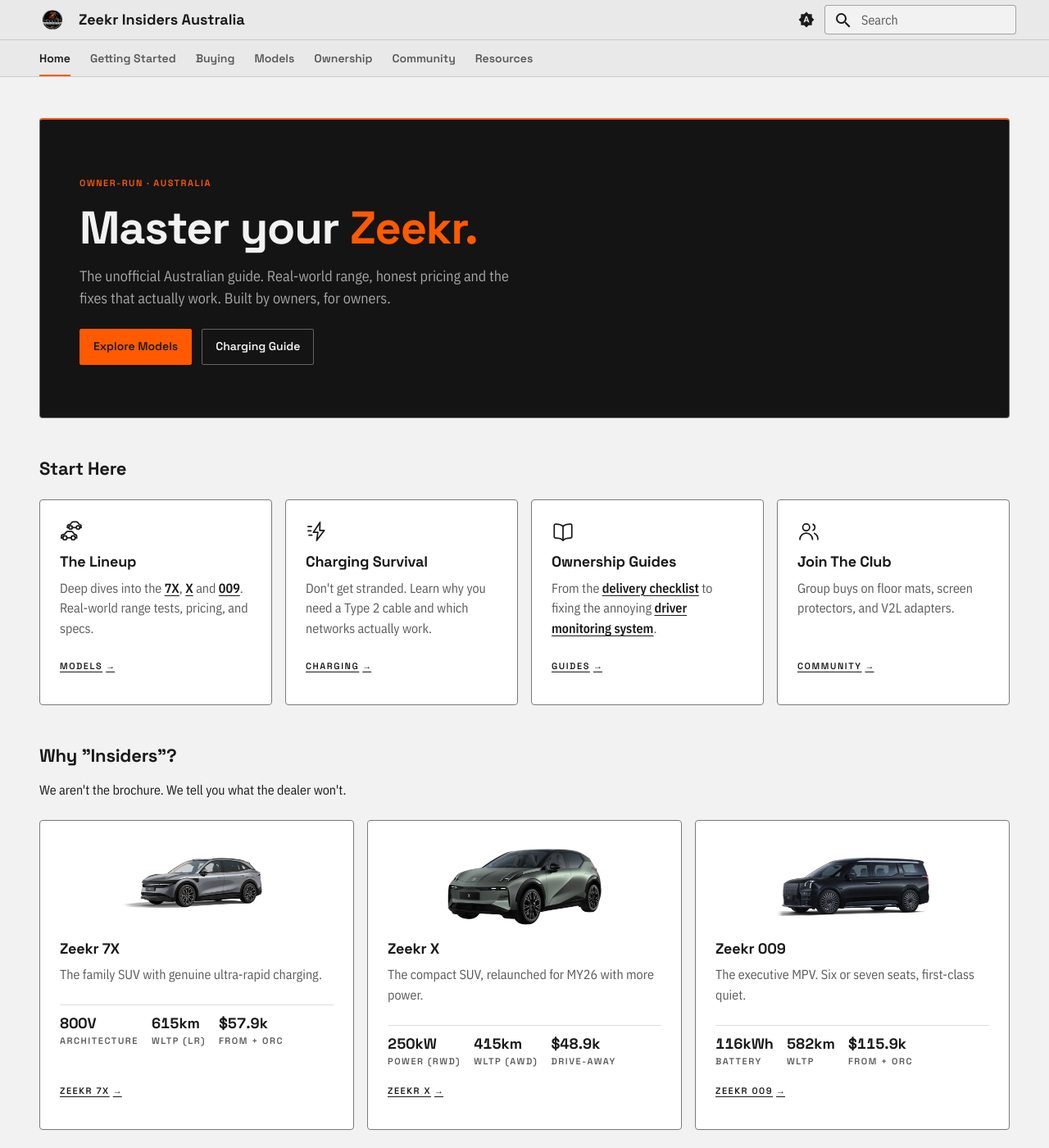
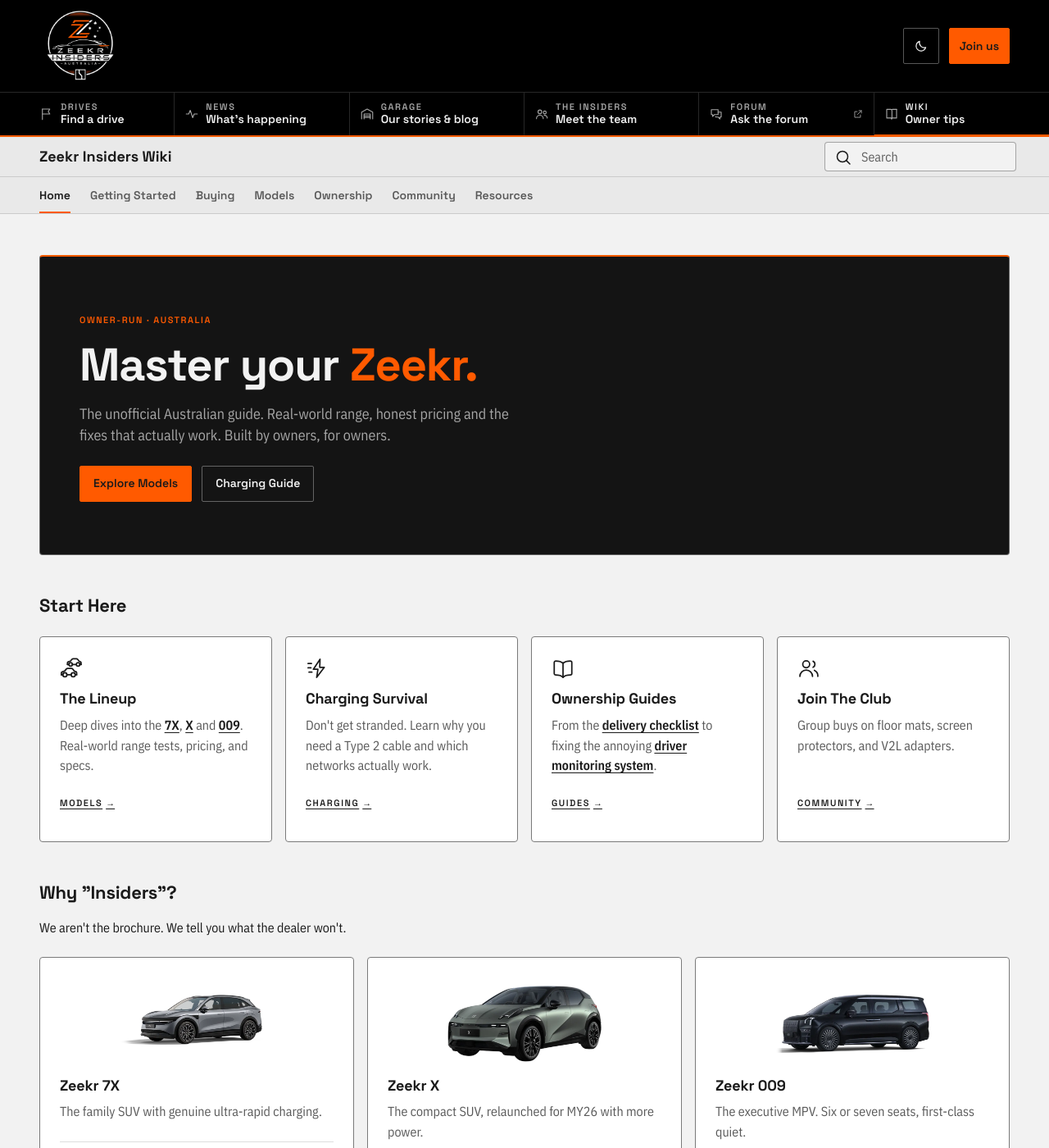
Before and after one commit to zeekr-insiders/wiki, an MkDocs documentation site: the page built from content/index.md, in a window 1280 px wide and 1400 px high. Shown: the whole window at 82% size. Built offline with MkDocs 1.6.1 and Material for MkDocs 9.7.7, drawn with Linux system fonts in a browser that asks for light colours; some of the changed text lies outside the part shown.

Commit message:
put the site's masthead and footer on the wiki, with its URLs, page titles and share tags

```diff
--- a/mkdocs.yml
+++ b/mkdocs.yml
@@ -1,39 +1,40 @@
 site_name: Zeekr Insiders Australia
 site_description: Your friendly guide to owning a Zeekr in Australia. Learn, discover, and master your EV.
 site_author: Zeekr Insiders Australia
-site_url: https://thushan.github.io/zeekr/
+# Planned wiki host, from web-home's LINKS.wiki. Canonicals and share images are built from it.
+site_url: https://wiki.zeekrinsiders.com.au/
 
 docs_dir: content
 
 theme:
   name: material
   custom_dir: overrides
-  logo: assets/zi-logo.png
-  favicon: assets/favicon.png
+  logo: assets/img/logo-badge.png
+  favicon: assets/favicons/favicon-32.png
+  # Fonts are self-hosted in zeekr.css, so no request goes to Google Fonts.
+  font: false
+  # The front door's glyphs (overrides/.icons/zi) for the chrome Material draws itself.
+  icon:
+    menu: zi/menu
+    search: zi/search
+    top: zi/up
   palette:
-    # Palette toggle for automatic mode
-    - media: "(prefers-color-scheme)"
+    # Two states, as on the front door: the first visit follows the OS, the toggle then picks one.
+    - media: "(prefers-color-scheme: dark)"
+      scheme: slate
+      primary: custom
+      accent: custom
       toggle:
-        icon: material/brightness-auto
-        name: Switch to light mode
+        icon: zi/sun
+        name: Switch to light theme
 
-    # Palette toggle for light mode
     - media: "(prefers-color-scheme: light)"
       scheme: default
       primary: custom
       accent: custom
       toggle:
-        icon: material/brightness-7
-        name: Switch to dark mode
-
-    # Palette toggle for dark mode
-    - media: "(prefers-color-scheme: dark)"
-      scheme: slate
-      primary: custom
-      accent: custom
-      toggle:
-        icon: material/brightness-4
-        name: Switch to system preference
+        icon: zi/moon
+        name: Switch to dark theme
 
   features:
     - navigation.tabs
@@ -55,16 +56,29 @@ extra:
     abbreviation: "ZI"
     full_name: "Zeekr Insiders Australia"
     location: "Australia"
-    contact_email: "insiders@zeekr.club"
-    website: "https://zeekr.club"
-    forum_url: ""  # To be added when forum is ready
+    # The club takes messages through the front door's contact form, which routes them to the right person.
+    contact_url: "https://zeekrinsiders.com.au/contact"
+    website: "https://zeekrinsiders.com.au"
+    forum_url: "https://forums.zeekrinsiders.com.au/"
+  # The front door (web-home). Every masthead and footer link is built from base_url, so moving the site is one change here.
+  site:
+    base_url: "https://zeekrinsiders.com.au"
+    title_suffix: "Zeekr Insiders"
+    forum_url: "https://forums.zeekrinsiders.com.au/"
+    # Mirrors web-home's JOIN_URL: the forum registration page stands in until a join page exists.
+    join_url: "https://forums.zeekrinsiders.com.au/register/"
+    og_image: "assets/img/og-default.png"
+  # Same three channels, in the same order, as the front door footer (web-home src/lib/data/socials.json).
   social:
-    - icon: fontawesome/brands/github
-      link: https://github.com/thushan/zeekr
-    - icon: fontawesome/brands/facebook
-      link: https://facebook.com/groups/zeekrinsiders
-    - icon: fontawesome/brands/instagram
-      link: https://instagram.com/zeekrinsiders
+    - icon: zi/facebook
+      name: "Facebook: Zeekr Insiders"
+      link: https://www.facebook.com/groups/2044179713083663/
+    - icon: zi/youtube
+      name: "YouTube: @ZeekrInsiders"
+      link: https://www.youtube.com/channel/UCGs7pzQ_eeVIMCbk118RTtw
+    - icon: zi/x
+      name: "X: @zeekrinsiders"
+      link: https://x.com/zeekrinsiders
 
 extra_css:
   - stylesheets/zeekr.css
--- a/overrides/main.html
+++ b/overrides/main.html
@@ -1,6 +1,63 @@
 {% extends "base.html" %}
 
+{#- One page name for <title> and the share tags. Pages under a model ("Overview", "Pricing") take the model's
+    name too, so a tab or a share reads "Zeekr 7X Pricing", not just "Pricing". -#}
+{%- macro zi_name(page) -%}
+  {%- if page and page.meta and page.meta.title -%}
+    {{ page.meta.title }}
+  {%- elif page and page.title and not page.is_homepage -%}
+    {%- set t = page.title | striptags -%}
+    {%- if page.parent and page.parent.title and page.parent.title.startswith("Zeekr ") and not t.startswith("Zeekr") -%}
+      {{ page.parent.title }} {{ t }}
+    {%- else -%}
+      {{ t }}
+    {%- endif -%}
+  {%- else -%}
+    Wiki
+  {%- endif -%}
+{%- endmacro -%}
+
+
+{#- "Page | Zeekr Insiders", the front door's title format. The home page is the wiki itself. -#}
+{% block htmltitle %}
+  <title>{{ zi_name(page) | trim }} | {{ config.extra.site.title_suffix }}</title>
+{% endblock %}
+
+{% block site_meta %}
+  {{ super() }}
+  {#- Material only links theme.favicon; the rest of the set matches web-home/static. -#}
+  <link rel="icon" href="{{ 'favicon.ico' | url }}" sizes="48x48">
+  <link rel="apple-touch-icon" href="{{ 'apple-touch-icon.png' | url }}">
+  <link rel="manifest" href="{{ 'site.webmanifest' | url }}">
+  <meta name="theme-color" content="#000000">
+{% endblock %}
+
 {% block extrahead %}
-  <!-- Preload the display font so headings don't visibly swap after first paint -->
+  {#- Preload the faces above the fold so headings and body do not visibly swap after first paint. -#}
   <link rel="preload" href="{{ 'assets/fonts/space-grotesk-latin.woff2' | url }}" as="font" type="font/woff2" crossorigin>
+  <link rel="preload" href="{{ 'assets/fonts/ibm-plex-sans-condensed-latin-400-normal.woff2' | url }}" as="font" type="font/woff2" crossorigin>
+  {%- set og_title = (zi_name(page) | trim) ~ " | " ~ config.extra.site.title_suffix -%}
+  {%- set og_desc = (page.meta.description if page and page.meta and page.meta.description else config.site_description) -%}
+  {#- Share images must be absolute, so they are built from site_url, not the page's relative path. -#}
+  {%- set og_image = config.site_url ~ config.extra.site.og_image -%}
+  <meta property="og:type" content="{{ 'website' if (page and page.is_homepage) else 'article' }}">
+  <meta property="og:site_name" content="Zeekr Insiders Wiki">
+  <meta property="og:locale" content="en_AU">
+  <meta property="og:title" content="{{ og_title }}">
+  <meta property="og:description" content="{{ og_desc }}">
+  {% if page and page.canonical_url %}<meta property="og:url" content="{{ page.canonical_url }}">{% endif %}
+  <meta property="og:image" content="{{ og_image }}">
+  <meta property="og:image:width" content="1200">
+  <meta property="og:image:height" content="630">
+  <meta property="og:image:alt" content="Zeekr Insiders">
+  <meta name="twitter:card" content="summary_large_image">
+  <meta name="twitter:title" content="{{ og_title }}">
+  <meta name="twitter:description" content="{{ og_desc }}">
+  <meta name="twitter:image" content="{{ og_image }}">
 {% endblock %}
+
+{#- The front door's masthead sits above Material's header and scrolls away; the wiki bar below it stays. -#}
+{% block header %}
+  {% include "partials/zi-masthead.html" %}
+  {{ super() }}
+{% endblock %}
--- /dev/null
+++ b/overrides/partials/footer.html
@@ -0,0 +1,57 @@
+{#- The front door's footer (web-home SiteFooter.svelte): the same About, Explore and The club columns,
+    the same three socials and the copyright line. "Keep in touch" links to the site's signup rather than
+    carrying a second form here. -#}
+{%- set site = config.extra.site -%}
+{%- set base = site.base_url -%}
+<footer class="zi-footer">
+  <div class="zi-wrap">
+    <section class="zi-keep" aria-labelledby="zi-keep">
+      <div>
+        <h2 id="zi-keep">Keep in touch</h2>
+        <p>Club news, drives near you and the odd giveaway. Sign up on the Zeekr Insiders site.</p>
+      </div>
+      <a class="btn" href="{{ base }}/#connect">Sign up on the club site</a>
+    </section>
+  </div>
+  <div class="zi-wrap zi-footer__grid">
+    <div>
+      <h2 class="zi-label">Zeekr Insiders</h2>
+      <p>Run by owners, for owners. Independent of Zeekr Australia, and happy to work with them where it helps owners.</p>
+      {% if config.extra.social %}
+        <ul class="zi-socials" aria-label="Zeekr Insiders on social media">
+          {% for social in config.extra.social %}
+            <li>
+              <a href="{{ social.link }}" target="_blank" rel="noopener noreferrer" aria-label="{{ social.name }}, opens in a new tab">
+                {% include ".icons/" ~ social.icon ~ ".svg" %}
+              </a>
+            </li>
+          {% endfor %}
+        </ul>
+      {% endif %}
+    </div>
+    <nav aria-labelledby="zi-foot-sections">
+      <h2 class="zi-label" id="zi-foot-sections">Explore</h2>
+      <ul class="zi-footer__links">
+        <li><a href="{{ base }}/drives">Drives</a></li>
+        <li><a href="{{ base }}/news">News</a></li>
+        <li><a href="{{ base }}/garage">Garage</a></li>
+        <li><a href="{{ base }}/insiders">The Insiders</a></li>
+        <li><a href="{{ site.forum_url }}">Forum<span class="zi-vh"> (opens another site)</span></a></li>
+        <li><a href="{{ nav.homepage.url | url }}" aria-current="page">Wiki</a></li>
+      </ul>
+    </nav>
+    <nav aria-labelledby="zi-foot-club">
+      <h2 class="zi-label" id="zi-foot-club">The club</h2>
+      <ul class="zi-footer__links">
+        <li><a href="{{ base }}/garage/guides#code-of-conduct">Code of conduct</a></li>
+        <li><a href="{{ base }}/contact">Contact</a></li>
+        <li><a href="{{ site.join_url }}">Join us</a></li>
+        <li><a href="{{ base }}/privacy">Privacy</a></li>
+      </ul>
+    </nav>
+  </div>
+  <div class="zi-wrap zi-footer__legal">
+    <p>Model images: Zeekr. Badge artwork: Zeekr Insiders.</p>
+    <p>&copy; 2026 Zeekr Insiders Australia</p>
+  </div>
+</footer>
--- /dev/null
+++ b/overrides/partials/header.html
@@ -0,0 +1,50 @@
+{#- Material's header, kept as the wiki's own sticky bar (drawer, title, search, tabs). The palette toggle
+    moved to the masthead (partials/zi-masthead.html), as the front door has it there. -#}
+{% set class = "md-header" %}
+{% if "navigation.tabs.sticky" in features %}
+  {% set class = class ~ " md-header--shadow md-header--lifted" %}
+{% elif "navigation.tabs" not in features %}
+  {% set class = class ~ " md-header--shadow" %}
+{% endif %}
+<header class="{{ class }}" data-md-component="header">
+  <nav class="md-header__inner md-grid" aria-label="{{ lang.t('header') }}">
+    <label class="md-header__button md-icon" for="__drawer" aria-label="Wiki menu">
+      {% set icon = config.theme.icon.menu or "material/menu" %}
+      {% include ".icons/" ~ icon ~ ".svg" %}
+    </label>
+    <div class="md-header__title" data-md-component="header-title">
+      <div class="md-header__ellipsis">
+        <div class="md-header__topic">
+          <span class="md-ellipsis">Zeekr Insiders Wiki</span>
+        </div>
+        <div class="md-header__topic" data-md-component="header-topic">
+          <span class="md-ellipsis">
+            {% if page.meta and page.meta.title %}
+              {{ page.meta.title }}
+            {% else %}
+              {{ page.title }}
+            {% endif %}
+          </span>
+        </div>
+      </div>
+    </div>
+    {% if not config.theme.palette is mapping %}
+      {% include "partials/javascripts/palette.html" %}
+    {% endif %}
+    {% if "material/search" in config.plugins %}
+      {% set search = config.plugins["material/search"] | attr("config") %}
+      {% if search.enabled %}
+        <label class="md-header__button md-icon" for="__search" aria-label="{{ lang.t('search.placeholder') }}">
+          {% set icon = config.theme.icon.search or "material/magnify" %}
+          {% include ".icons/" ~ icon ~ ".svg" %}
+        </label>
+        {% include "partials/search.html" %}
+      {% endif %}
+    {% endif %}
+  </nav>
+  {% if "navigation.tabs.sticky" in features %}
+    {% if "navigation.tabs" in features %}
+      {% include "partials/tabs.html" %}
+    {% endif %}
+  {% endif %}
+</header>
--- /dev/null
+++ b/overrides/partials/zi-masthead.html
@@ -0,0 +1,42 @@
+{#- The front door's masthead (web-home SiteMasthead.svelte): same badge, the same six club sections with the
+    same names and subtitles, Wiki marked current, the theme toggle and Join us. Every URL comes from
+    config.extra.site, so the site moving is a one-line change in mkdocs.yml. -#}
+{%- set site = config.extra.site -%}
+{%- set base = site.base_url -%}
+{%- set routes = [
+  {"href": base ~ "/drives", "icon": "flag", "short": "Drives", "text": "Find a drive"},
+  {"href": base ~ "/news", "icon": "pulse", "short": "News", "text": "What's happening"},
+  {"href": base ~ "/garage", "icon": "garage", "short": "Garage", "text": "Our stories & blog"},
+  {"href": base ~ "/insiders", "icon": "people", "short": "The Insiders", "text": "Meet the team"},
+  {"href": site.forum_url, "icon": "forum", "short": "Forum", "text": "Ask the forum", "external": true},
+  {"href": nav.homepage.url | url, "icon": "book", "short": "Wiki", "text": "Owner tips", "current": true}
+] -%}
+<div class="zi-mast on-night">
+  <div class="zi-wrap zi-mast__bar">
+    <a class="zi-mast__brand" href="{{ base }}/">
+      <img src="{{ 'assets/img/logo-badge.png' | url }}" alt="Zeekr Insiders home" width="573" height="551">
+    </a>
+    <nav class="zi-rail" aria-label="Club sections">
+      <ul>
+        {% for r in routes %}
+          <li>
+            <a href="{{ r.href }}"{% if r.current %} aria-current="page"{% endif %}>
+              {% include ".icons/zi/" ~ r.icon ~ ".svg" %}
+              <span class="zi-rail__text">
+                <span class="zi-label">{{ r.short }}</span>
+                <strong>{{ r.text }}</strong>
+              </span>
+              {% if r.external %}<span class="zi-ext">{% include ".icons/zi/ext.svg" %}</span><span class="zi-vh">(opens another site)</span>{% endif %}
+            </a>
+          </li>
+        {% endfor %}
+      </ul>
+    </nav>
+    <div class="zi-mast__actions">
+      {% if config.theme.palette and not config.theme.palette is mapping %}
+        {% include "partials/palette.html" %}
+      {% endif %}
+      <a class="btn btn-primary" href="{{ site.join_url }}">Join us</a>
+    </div>
+  </div>
+</div>
```
Also changed, not shown: content/assets/favicon.png (deleted), content/assets/zi-logo.png (deleted).
